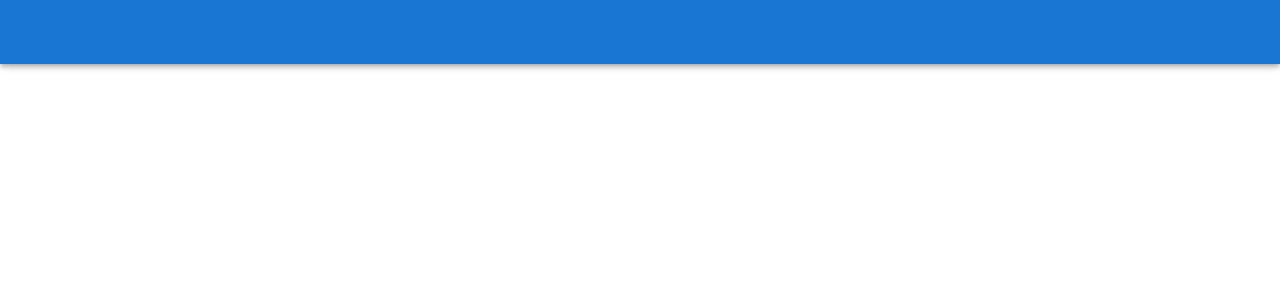
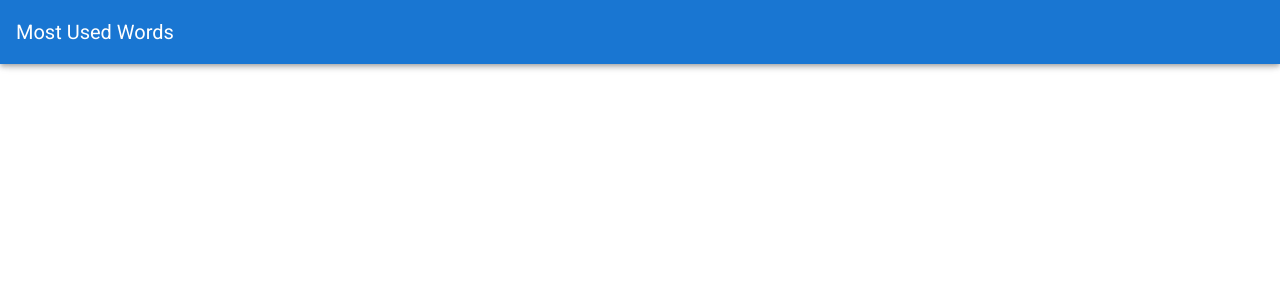
Before and after one commit to jairoduarteribeiro/most-used-words, a Vue app: page / in a window 1280 px wide. Shown: the top 300 px of the page. Built offline with nearby package versions, Linux system fonts and the light colour scheme.

Commit message:
Change app title

```diff
--- a/src/App.vue
+++ b/src/App.vue
@@ -1,6 +1,8 @@
 <template>
   <v-app>
-    <v-app-bar app color="primary" dark></v-app-bar>
+    <v-app-bar app color="primary" dark>
+      <v-toolbar-title>Most Used Words</v-toolbar-title>
+    </v-app-bar>
 
     <v-content></v-content>
   </v-app>
```
